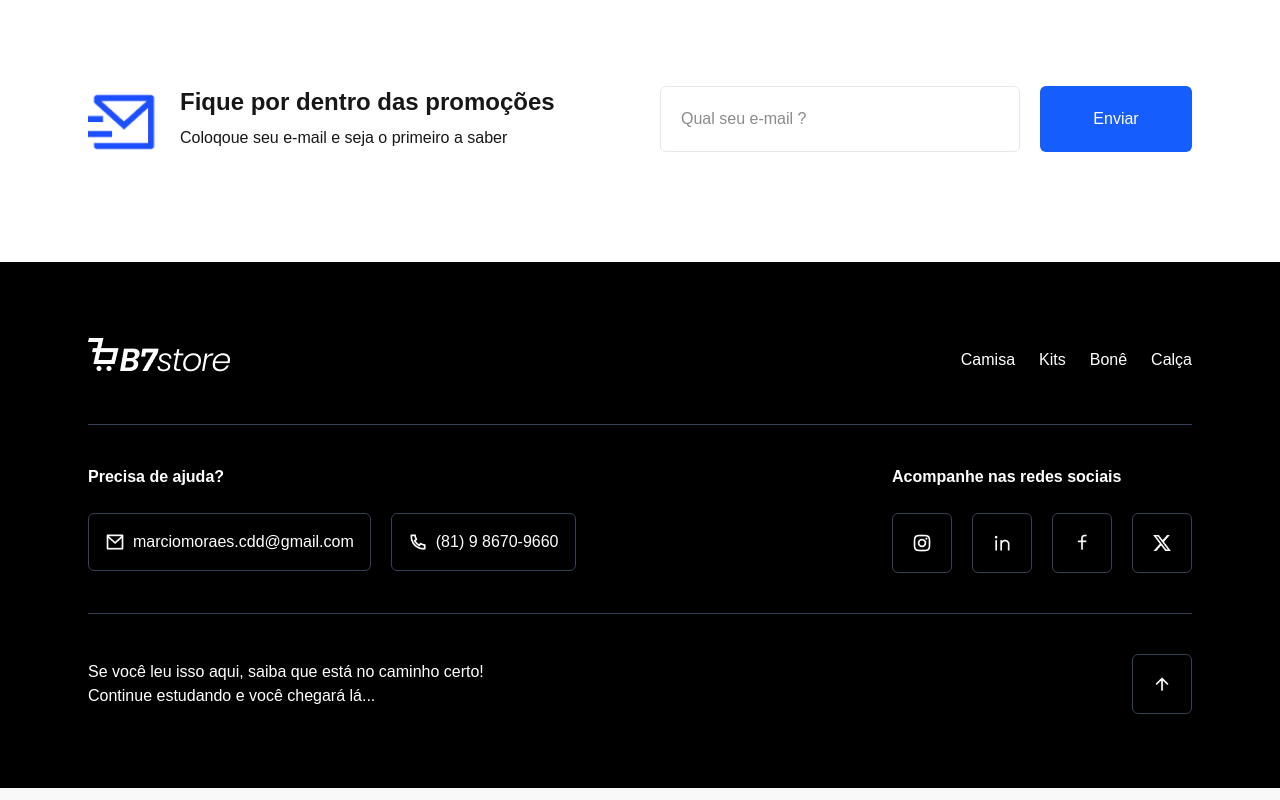
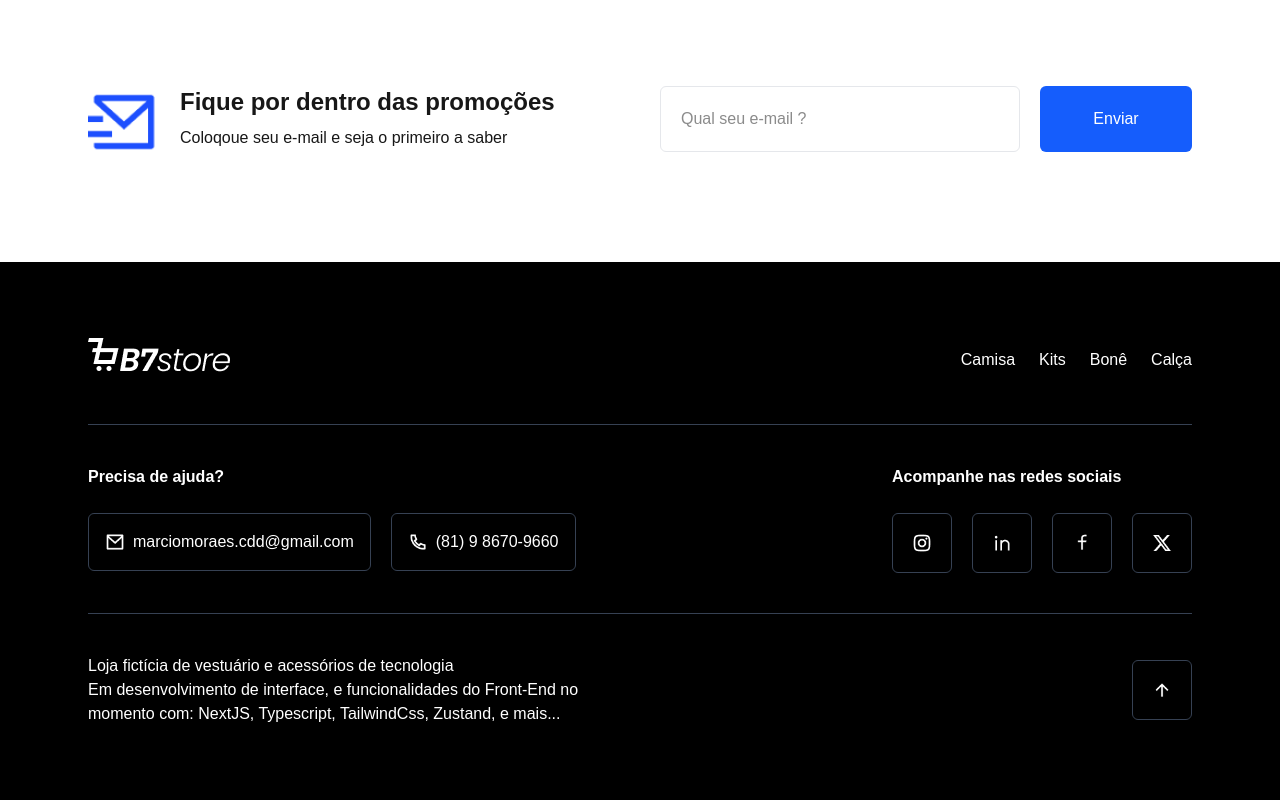
Before and after one commit to Marcio-Moraes/b7store, a Next.js app: page / in a window 1280 px wide. Shown: the part 2339-3139 px from the top of the page. Built offline with nearby package versions, Linux system fonts and the light colour scheme.

Commit message:
Criação de descrição no footer

```diff
--- a/src/components/layout/footer.tsx
+++ b/src/components/layout/footer.tsx
@@ -105,8 +105,8 @@ export const Footer = () => {
                     </div>
                     <div className="py-10 flex gap-6 flex-col md:flex-row justify-between items-center">
                         <div className="w-full">
-                            <p>Se você leu isso aqui, saiba que está no caminho certo!</p>
-                            <p>Continue estudando e você chegará lá...</p>
+                            <p>Loja fictícia de vestuário e acessórios de tecnologia</p>
+                            <p>Em desenvolvimento de interface, e funcionalidades do Front-End no momento com: NextJS, Typescript, TailwindCss, Zustand, e mais...</p>
                         </div>
                         <div className="w-full flex justify-end">
                             <FooterButton
```
